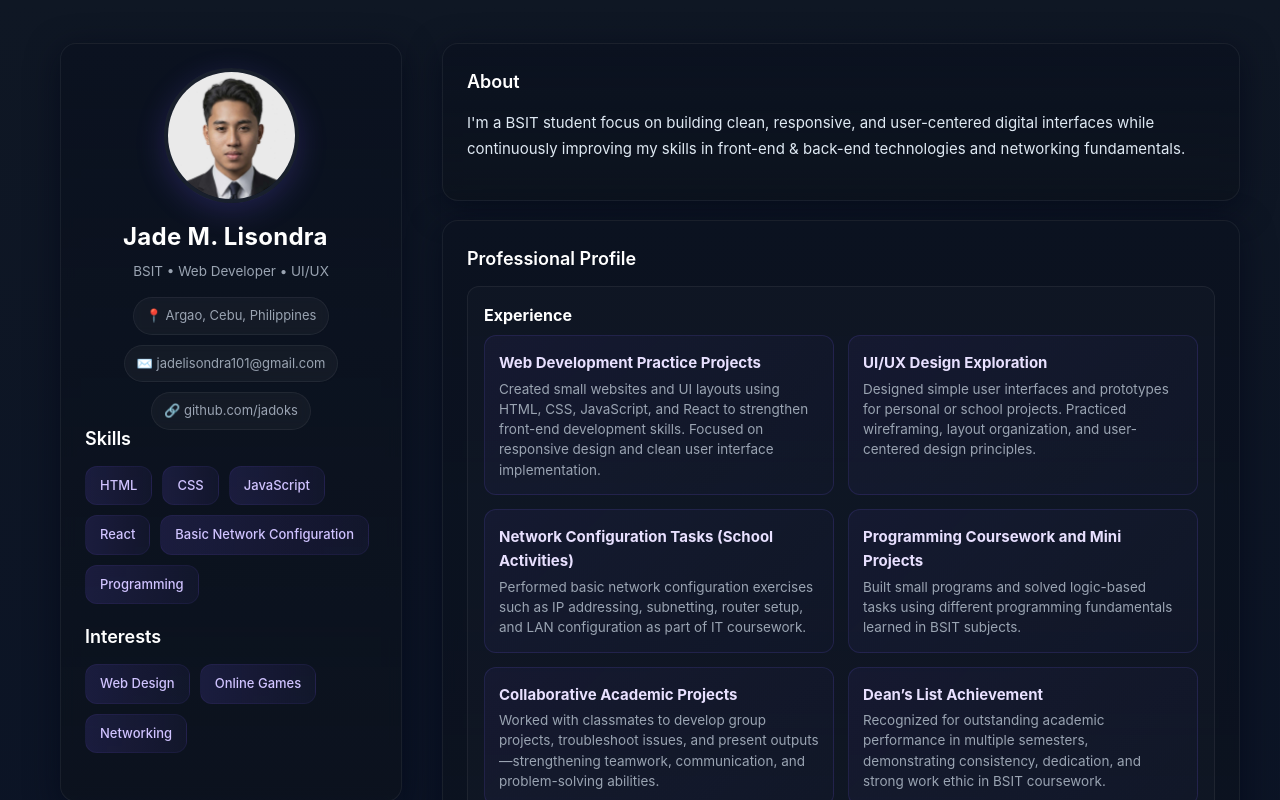
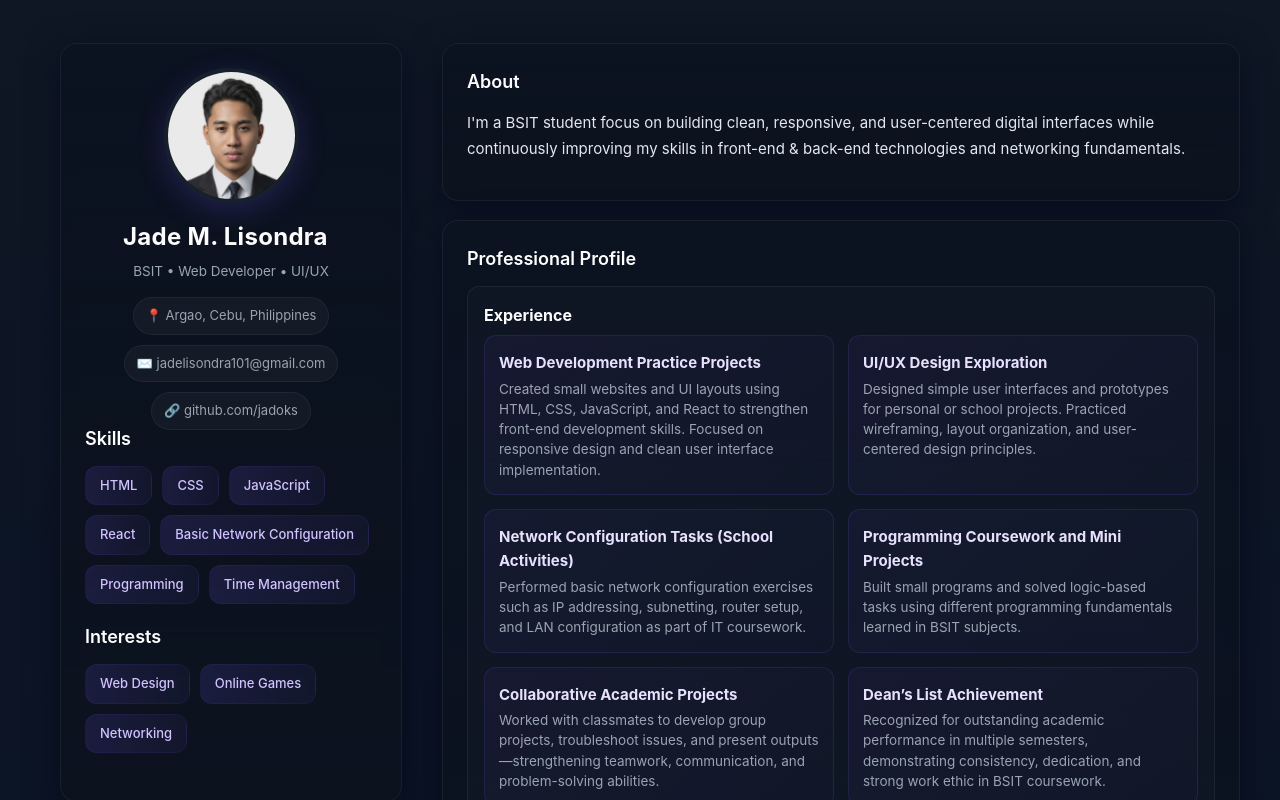
Before and after one commit to jadoks/Portfolio, a React (Vite) app in the folder my-portfolio/: page / in a window 1280 px wide. Shown: the top 800 px of the page. Built offline with nearby package versions, Linux system fonts and the light colour scheme.

Commit message:
Updated Portfolio

```diff
--- a/my-portfolio/src/components/Skills.jsx
+++ b/my-portfolio/src/components/Skills.jsx
@@ -8,6 +8,7 @@ const skillList = [
   'React',
   'Basic Network Configuration',
   'Programming',
+  'Time Management',
 ];
 
 export default function Skills() {
```
